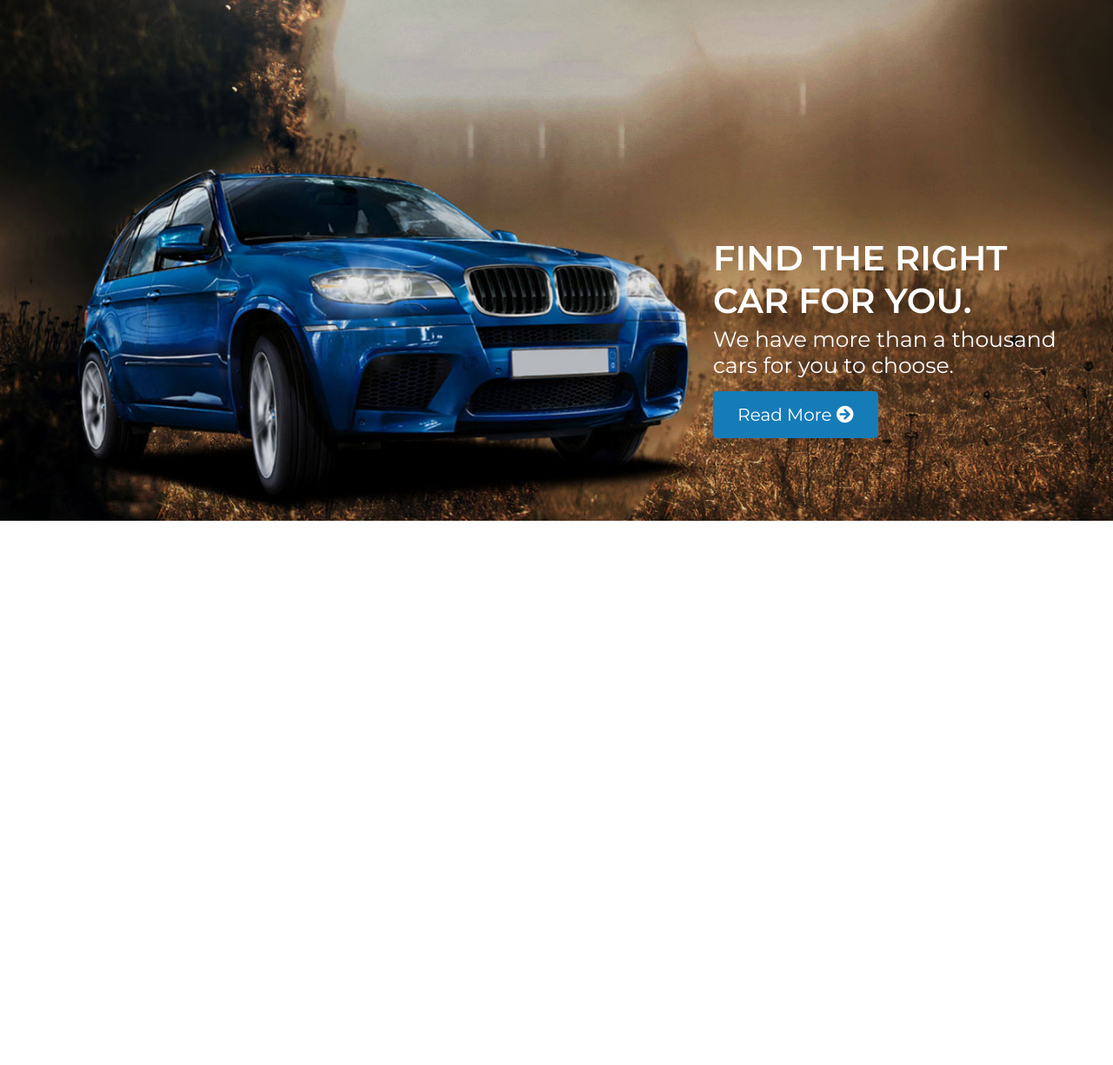
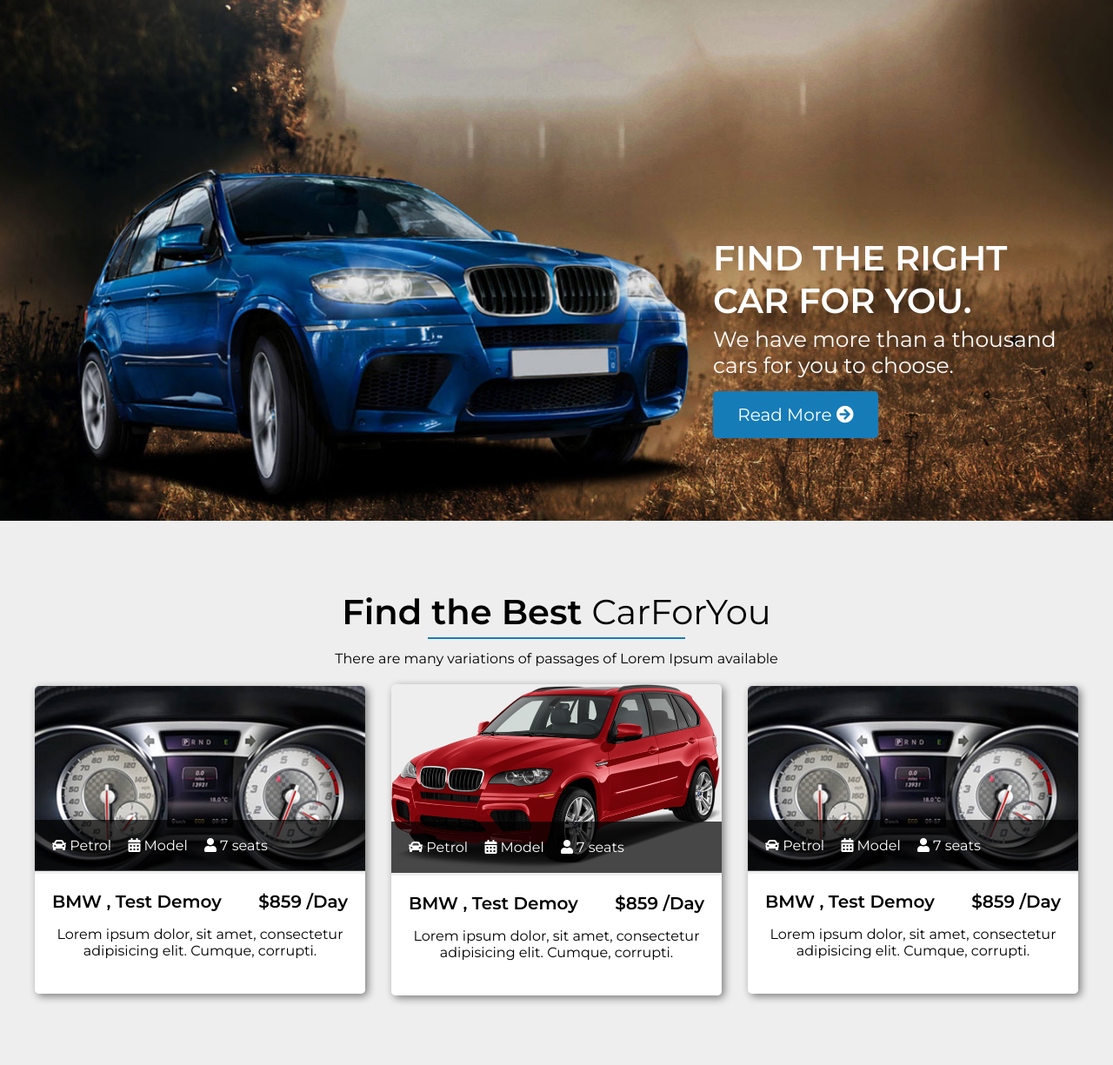
Before and after one commit to ashiqueabdullah/Car-rental-portal, a PHP site: page / in a window 1280 px wide. Shown: the part 162-1387 px from the top of the page at 87% size. Before the commit the page ends 761 px from the top, so only its background shows below. Run offline with PHP 8.4, Linux system fonts and the light colour scheme.

Commit message:
find car section done without responsive

```diff
--- a/css/style.css
+++ b/css/style.css
@@ -55,3 +55,25 @@ a{text-decoration: none;display: block;}
 .content h1{color: white;font-weight: 600;font-size: 40px;margin-top: 65%;}
 .content p{font-size: 25px;font-weight: 400;color: white;margin: 5px 0px;}
 .content a{margin-top: 15px; background-color: #157CB8;padding:15px 20px;width: 150px;text-align: center;color: white;border-radius: 5px;font-size: 20px;}
+
+
+.findCar{padding: 80px 0px;background-color: #EEEEEE;}
+.findCar h1{color: black;margin: 0px auto;font-weight: 600;font-size: 40px;margin-bottom: 20px;position: relative;}
+.findCar h1 span{font-weight: 400;}
+.findCar h1:before{background-color: #157CB8;height: 2px;width: 60%; position: absolute;content: "";left: 20%;top:110%;}
+.findCar p{text-align: center;margin-bottom: 20px;width: 100%;}
+.findCar a{display: block;}
+.findCar .carBox{border-radius: 5px; width: 380px;overflow: hidden;position: relative; box-shadow: 3px 3px 10px rgb(0 0 0 / 48%);}
+.findCar .customleftRight{margin-left: 30px;margin-right: 30px;}
+.findCar .carBox img{width: 380px;}
+.findCar .carBox .conetIcon{background-color: rgba(0, 0, 0, .7);color: white;padding: 20px;position: absolute;width: 100%;margin-top: -62px;}
+.findCar .carBox .conetIcon ul{}
+.findCar .carBox .conetIcon ul li{margin-left: 15px;}
+.findCar .carBox .conetIcon ul li:first-child{margin-left: 0px;}
+.findCar .carBox .cardetails{background-color: white;padding: 20px;}
+.findCar .carBox .cardetails .left{float: left;width: 60%;}
+.findCar .carBox .cardetails .left a{font-size:20px;color:black;font-weight: 600;}
+.findCar .carBox .cardetails .right{float: left;width: 40%;}
+.findCar .carBox .cardetails .right h2{font-size: 20px;float: right;}
+.findCar .carBox .cardetails .bootms{clear: both;}
+.findCar .carBox .cardetails .bootms p{color: black;margin-top: 40px;}
--- /dev/null
+++ b/footer.php
@@ -0,0 +1,10 @@
+ <!--  Jquery js file  -->
+    <script src="./js/jquery.3.4.1.js"></script>
+
+    <!--  custom js file  -->
+    <script src="./js/main.js"></script>
+
+
+</body>
+
+</html>
--- /dev/null
+++ b/header.php
@@ -0,0 +1,24 @@
+<!DOCTYPE html>
+<html lang="en">
+
+<head>
+    <meta charset="UTF-8">
+    <meta name="viewport" content="width=device-width, initial-scale=1.0">
+    <meta http-equiv="X-UA-Compatible" content="ie=edge">
+    <title>Online Car Rental</title>
+
+    <!-- fev icons  -->
+    <link rel="icon" href="img/favicon-icon/favicon.png">
+
+    <!--  font awesome icons  -->
+    <link rel="stylesheet" href="./css/all.min.css">
+
+    <!--  custom css file  -->
+    <link rel="stylesheet" href="css/style.css">
+
+    <!--  Responsive css file  -->
+    <link rel="stylesheet" href="./css/responsive.css">
+
+</head>
+
+<body>
--- a/index.php
+++ b/index.php
@@ -1,28 +1,7 @@
-<!DOCTYPE html>
-<html lang="en">
-
-<head>
-    <meta charset="UTF-8">
-    <meta name="viewport" content="width=device-width, initial-scale=1.0">
-    <meta http-equiv="X-UA-Compatible" content="ie=edge">
-    <title>Online car portal</title>
-
-    <!--  font awesome icons  -->
-    <link rel="stylesheet" href="./css/all.min.css">
-
-    <!--  custom css file  -->
-    <link rel="stylesheet" href="css/style.css">
-
-    <!--  Responsive css file  -->
-    <link rel="stylesheet" href="./css/responsive.css">
-
-</head>
-
-<body>
-
-
+<?php
+include_once "header.php";
+?>
 <!--  ======================= Start Header Area ============================== -->
-
 <div class="header_area">
     <div class="container">
         <div class="logo">
@@ -56,8 +35,6 @@
         </div>
     </div>
 </div>
-
-
 <nav class="mynav">
     <div class="container">
         <div class="left_menu">
@@ -87,7 +64,8 @@
         </div>
     </div>
 </nav>
-
+<!--  ======================= End Header Area ============================== -->
+<!--  ======================= Start Hero Area ============================== -->
 <div class="slider">
     <div class="container">
         <div class="content">
@@ -97,16 +75,85 @@
         </div>
     </div>
 </div>
-    <!--  ======================= End Header Area ============================== -->
+<!--  ======================= End Hero Area ============================== -->
+<!--  ======================= Start Find car Area ============================== -->
+<div class="findCar">
+    <div class="container">
+        <h1>Find the Best <span>CarForYou</span></h1>
+        <p>There are many variations of passages of Lorem Ipsum available</p>
 
-
-    <!--  Jquery js file  -->
-    <script src="./js/jquery.3.4.1.js"></script>
-
-    <!--  custom js file  -->
-    <script src="./js/main.js"></script>
-
-
-</body>
-
-</html>
+        <div class="carBox">
+            <a href="#">
+                <img src="img/knowledge_base_bg.jpg" alt="">
+            </a>
+            <div class="conetIcon">
+                <ul>
+                    <li><i class="fas fa-car"></i> Petrol</li>
+                    <li><i class="fas fa-calendar-alt"></i> Model</li>
+                    <li><i class="fas fa-user"></i> 7 seats</li>
+                </ul>
+            </div>
+            <div class="cardetails">
+                <div class="left">
+                    <a href="">BMW , Test Demoy</a>
+                </div>
+                <div class="right">
+                    <h2>$859 /Day</h2>
+                </div>
+                <div class="bootms">
+                    <p>Lorem ipsum dolor, sit amet, consectetur adipisicing elit. Cumque, corrupti.</p>
+                </div>
+            </div>
+        </div>
+        <div class="carBox customleftRight">
+            <a href="#">
+                <img src="img/car_755x430.png" alt="">
+            </a>
+            <div class="conetIcon">
+                <ul>
+                    <li><i class="fas fa-car"></i> Petrol</li>
+                    <li><i class="fas fa-calendar-alt"></i> Model</li>
+                    <li><i class="fas fa-user"></i> 7 seats</li>
+                </ul>
+            </div>
+            <div class="cardetails">
+                <div class="left">
+                    <a href="">BMW , Test Demoy</a>
+                </div>
+                <div class="right">
+                    <h2>$859 /Day</h2>
+                </div>
+                <div class="bootms">
+                    <p>Lorem ipsum dolor, sit amet, consectetur adipisicing elit. Cumque, corrupti.</p>
+                </div>
+            </div>
+        </div>
+        <div class="carBox">
+            <a href="#">
+                <img src="img/knowledge_base_bg.jpg" alt="">
+            </a>
+            <div class="conetIcon">
+                <ul>
+                    <li><i class="fas fa-car"></i> Petrol</li>
+                    <li><i class="fas fa-calendar-alt"></i> Model</li>
+                    <li><i class="fas fa-user"></i> 7 seats</li>
+                </ul>
+            </div>
+            <div class="cardetails">
+                <div class="left">
+                    <a href="">BMW , Test Demoy</a>
+                </div>
+                <div class="right">
+                    <h2>$859 /Day</h2>
+                </div>
+                <div class="bootms">
+                    <p>Lorem ipsum dolor, sit amet, consectetur adipisicing elit. Cumque, corrupti.</p>
+                </div>
+            </div>
+        </div>
+    </div>
+</div>
+<!--  ======================= End Find car Area ============================== -->
+<?php
+include_once "footer.php"
+?>
```
Lines whose indentation alone changed are shown as unchanged.
